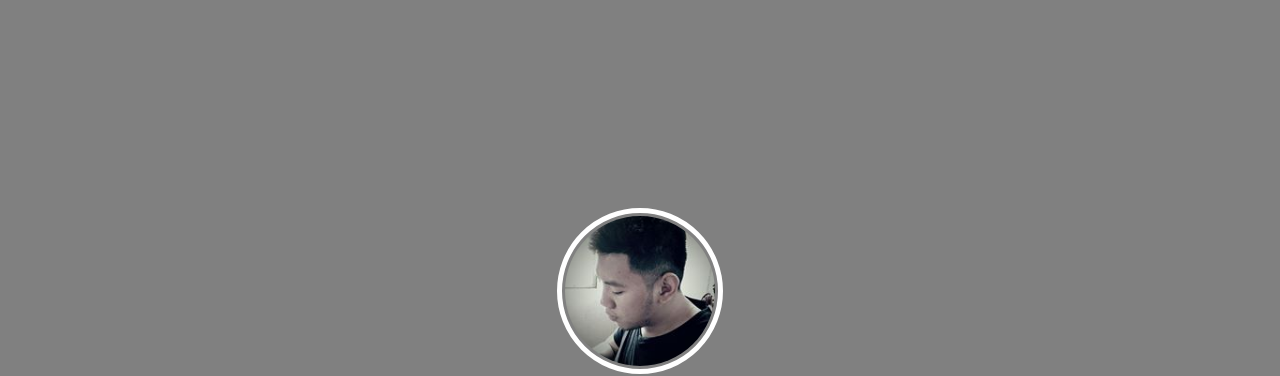
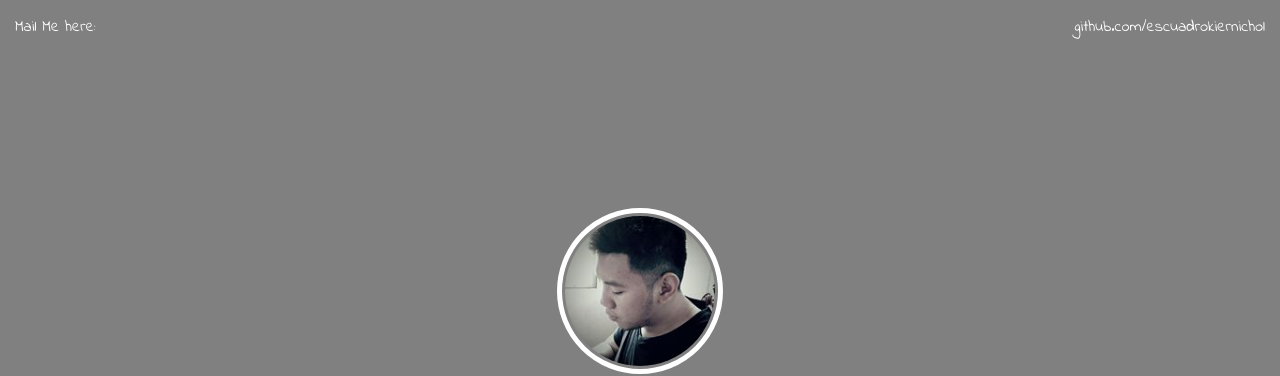
Before and after one commit to escuadrokiernichol/mod00-00, a plain HTML site: page index.html in a window 1280 px wide. Shown: the top 376 px of the page. Drawn offline with Linux system fonts and the light colour scheme.

Commit message:
Third commit

```diff
--- a/assets/css/style.css
+++ b/assets/css/style.css
@@ -12,6 +12,20 @@ body {
 	background-color: gray;
 }
 
+section#main-section > a {
+	color: white;
+	text-decoration: none;
+	padding: 15px;
+	display: block;
+}
+
+a[href="https://github.com/escuadrokiernichol"] {
+	position: absolute;
+	top: 0;
+	right: 0;
+
+}
+
 .about {
 	width: 60%;
 	/*margin: 0 auto;*/
@@ -21,6 +35,7 @@ body {
 	left: 50%;
 	transform: translate(-50%, -50%);
 }
+
 .my-picture {
 	height: 150px;
 	padding: 3px;
@@ -29,6 +44,7 @@ body {
 	border-color: white;
 	border-width: 5px;
 }
+
 h1 {
 	color: #fff;
 	font-size: 50px;
--- a/index.html
+++ b/index.html
@@ -20,6 +20,12 @@
 
 		<!-- Main header -->
 		<section id="main-section">
+			<a href="mailto:escuadro.kiernichol@gmail.com">
+			Mail Me here:</a>
+
+			<a href="https://github.com/escuadrokiernichol">
+			github.com/escuadrokiernichol</a>
+
 
 			<div class="about">
 		<img class="my-picture" src="assets/img/me.jpg">
```
